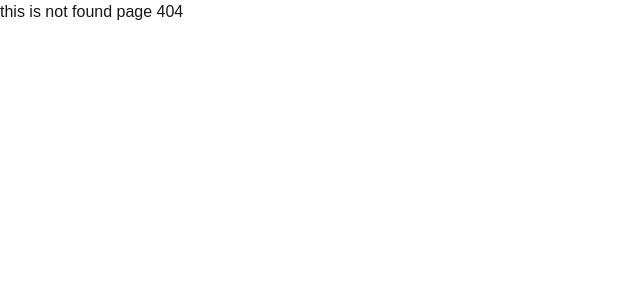
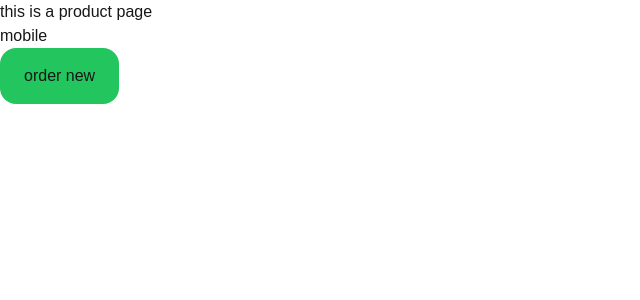
Before and after one commit to sbsakib8/nextjsboxs, a Next.js app: page /product in a window 1280 px wide. Before the commit this address had no page. Shown: the top 300 px of the page, without its empty margins (0-640 px from the left). Built offline with nearby package versions, Linux system fonts and the light colour scheme.

Commit message:
navigation

```diff
--- /dev/null
+++ b/src/app/product/page.jsx
@@ -0,0 +1,19 @@
+'use client'
+import React from 'react'
+import { useRouter } from 'next/navigation'
+function page() {
+    let router = useRouter()
+    let add =()=>{
+        alert('your order done!')
+        router.push('/')
+    }
+  return (
+    <div>
+        <h1>this is a product page</h1>
+        <p>mobile </p>
+        <button onClick={add} className=' bg-green-500 py-4 px-6 rounded-2xl'>order new</button>
+    </div>
+  )
+}
+
+export default page
```
